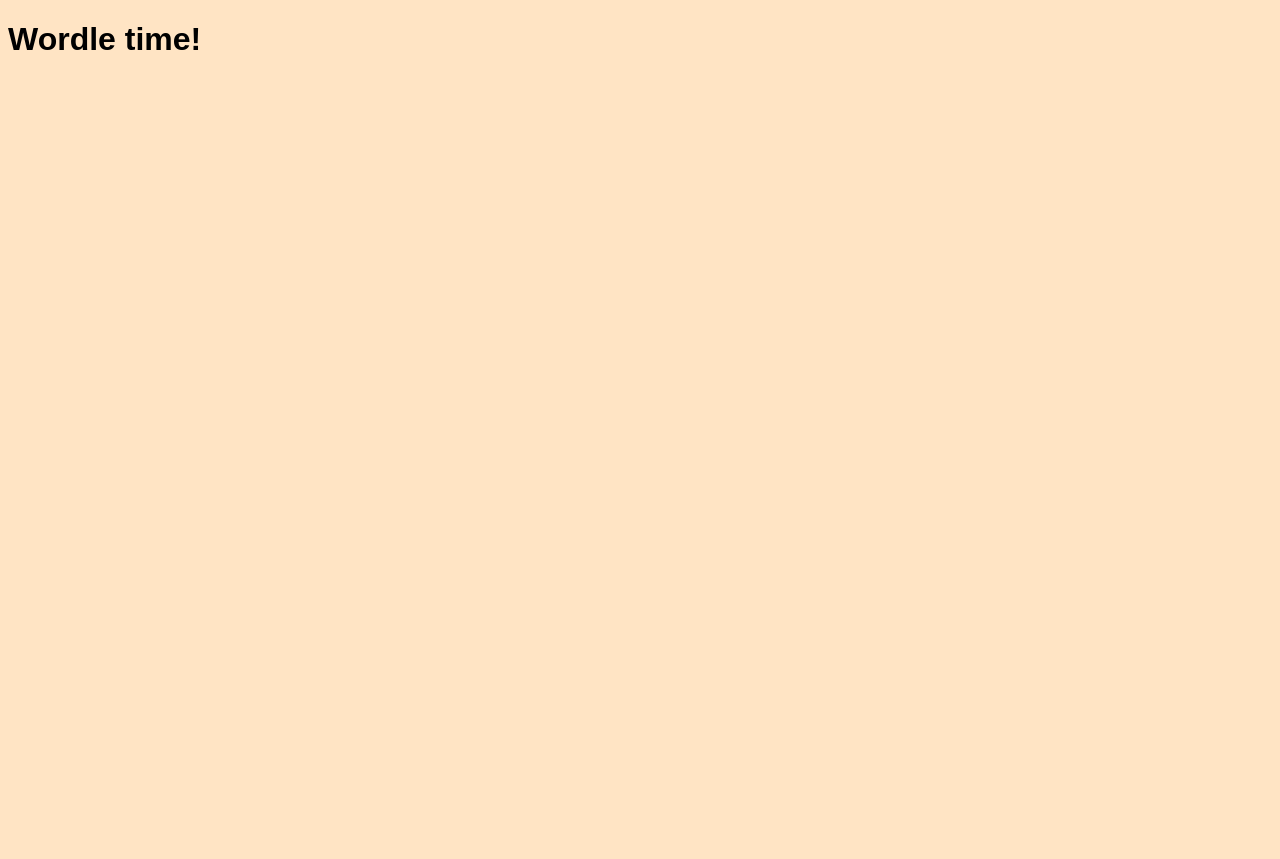
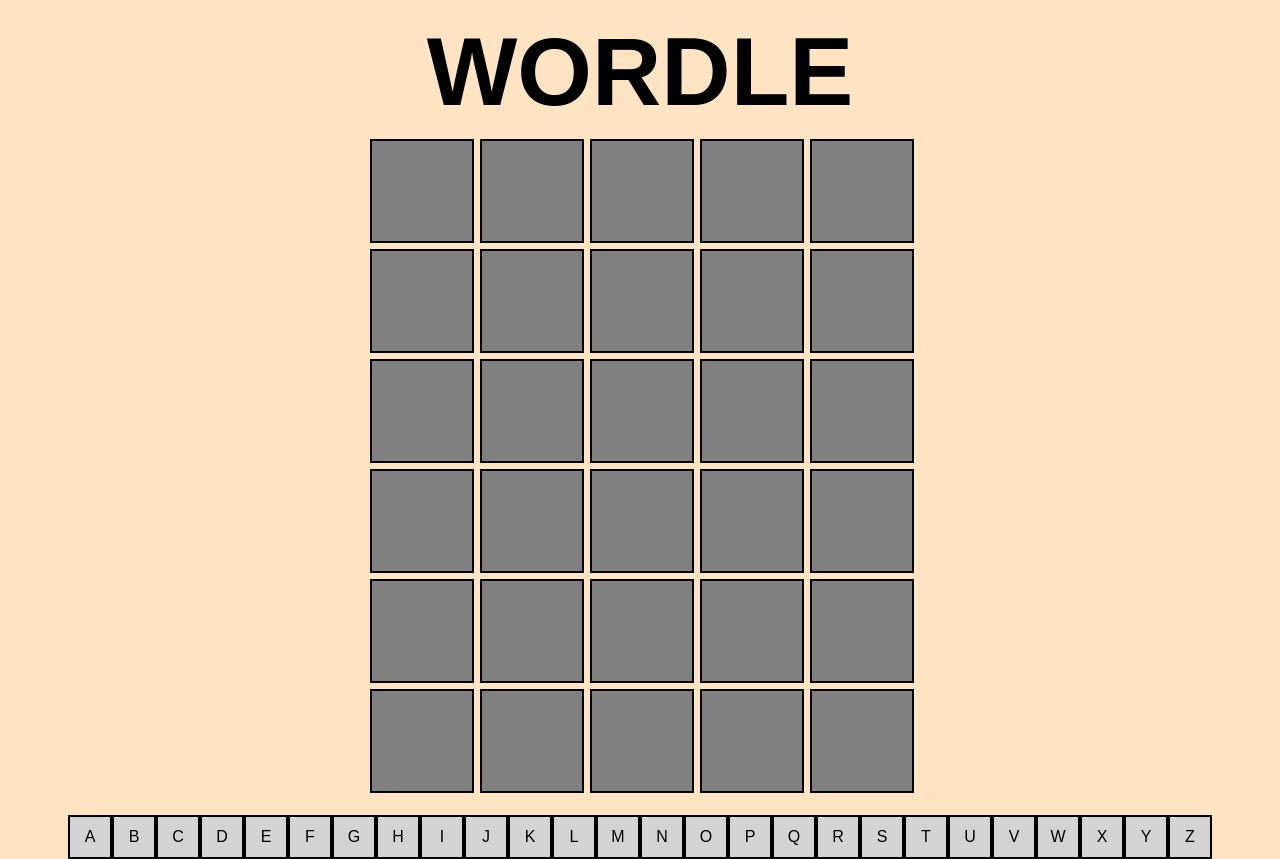
Before and after one commit to anjalipjpatel/Wordle, a Flask app: page / in a window 1280 px wide. Before the commit the page is almost empty. Before the commit the page ends 50 px from the top, so only its background shows below. Run offline with Flask 3, Linux system fonts and the light colour scheme.

Commit message:
(feat): boxes added to screen inc. letters row

```diff
--- a/app.py
+++ b/app.py
@@ -7,3 +7,7 @@
 @app.route('/')
 def home():
     return render_template('main.html')
+
+
+if __name__ == '__main__':
+    app.run(debug=True)
--- a/static/main.css
+++ b/static/main.css
@@ -1,7 +1,66 @@
 body, html {
-    margin: 10;
-    padding: 2;
+    margin: 0;
+    padding: 2px;
     height: 100%;
     font-family: 'Poppins',sans-serif;
     background-color: bisque;
 }
+
+body {
+    display: flex;
+    flex-direction: column;
+    align-items: center;
+    justify-content: flex-start;
+}
+
+.centered-outline {
+    text-align: center;
+    outline: 2px solid white;
+    padding: 10px;
+    margin-bottom: 20px;
+    width: 100%;
+    box-sizing: border-box;
+}
+
+h1 {
+    font-size:600%;
+    margin: 1%;
+}
+
+.grid-wrapper{
+    display: flex;
+    justify-content: center;
+    width: 100%;
+}
+
+.grid{
+    display: grid;
+    grid-template-columns: repeat(5, 100px);
+    grid-template-rows: repeat(6, 100px);
+    gap: 10px;
+}
+
+.grey-square{
+    width: 100px;
+    height: 100px;
+    background-color: grey;
+    border: 2px solid black;
+}
+
+.alphabet{
+    padding-top: 2%;
+    display: flex;
+    justify-content: center;
+    align-items: center;
+}
+
+
+.grey-square-small{
+    width: 40px;
+    height: 40px;
+    background-color: lightgray;
+    border: 2px solid black;
+    display: flex;
+    justify-content: center;
+    align-items: center;
+}
--- a/templates/main.html
+++ b/templates/main.html
@@ -7,6 +7,78 @@
 
     </head>
     <body>
-        <h1>Wordle time!</h1>
+        <h1 class="centred-outline">WORDLE</h1>
+
+        <div class="grid-wrapper">
+            <div class="grid">
+                <div class="grey-square"></div>
+                <div class="grey-square"></div>
+                <div class="grey-square"></div>
+                <div class="grey-square"></div>
+                <div class="grey-square"></div>
+
+                <div class="grey-square"></div>
+                <div class="grey-square"></div>
+                <div class="grey-square"></div>
+                <div class="grey-square"></div>
+                <div class="grey-square"></div>
+
+                <div class="grey-square"></div>
+                <div class="grey-square"></div>
+                <div class="grey-square"></div>
+                <div class="grey-square"></div>
+                <div class="grey-square"></div>
+
+                <div class="grey-square"></div>
+                <div class="grey-square"></div>
+                <div class="grey-square"></div>
+                <div class="grey-square"></div>
+                <div class="grey-square"></div>
+
+                <div class="grey-square"></div>
+                <div class="grey-square"></div>
+                <div class="grey-square"></div>
+                <div class="grey-square"></div>
+                <div class="grey-square"></div>
+
+                <div class="grey-square"></div>
+                <div class="grey-square"></div>
+                <div class="grey-square"></div>
+                <div class="grey-square"></div>
+                <div class="grey-square"></div>
+            </div>
+        </div>
+
+        <div class="alphabet">
+            <div class="grey-square-small">A</div>
+            <div class="grey-square-small">B</div>
+            <div class="grey-square-small">C</div>
+            <div class="grey-square-small">D</div>
+            <div class="grey-square-small">E</div>
+            <div class="grey-square-small">F</div>
+            <div class="grey-square-small">G</div>
+            <div class="grey-square-small">H</div>
+            <div class="grey-square-small">I</div>
+            <div class="grey-square-small">J</div>
+            <div class="grey-square-small">K</div>
+            <div class="grey-square-small">L</div>
+            <div class="grey-square-small">M</div>
+            <div class="grey-square-small">N</div>
+            <div class="grey-square-small">O</div>
+            <div class="grey-square-small">P</div>
+            <div class="grey-square-small">Q</div>
+            <div class="grey-square-small">R</div>
+            <div class="grey-square-small">S</div>
+            <div class="grey-square-small">T</div>
+            <div class="grey-square-small">U</div>
+            <div class="grey-square-small">V</div>
+            <div class="grey-square-small">W</div>
+            <div class="grey-square-small">X</div>
+            <div class="grey-square-small">Y</div>
+            <div class="grey-square-small">Z</div>
+
+
+        </div>
+
     </body>
 </html>
```
